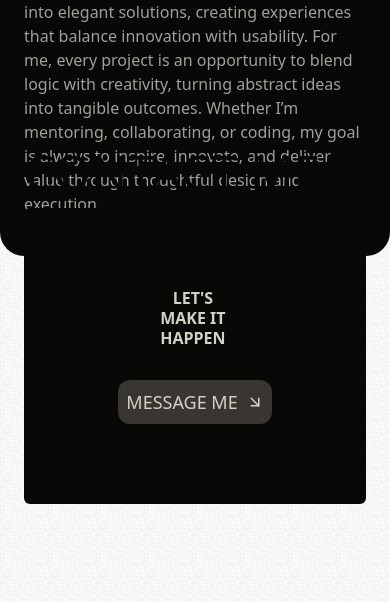
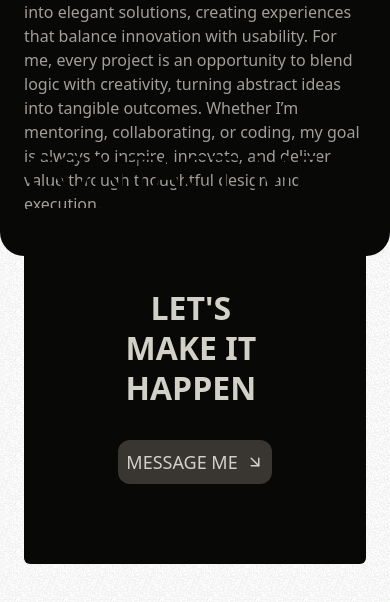
Before and after one commit to Jell13/my-website-next, a Next.js app: page / in a window 390 px wide. Shown: the part 7329-7931 px from the top of the page. Built offline with nearby package versions, Linux system fonts and the light colour scheme.

Commit message:
fixed the contact font size

```diff
--- a/app/sections/Contact.jsx
+++ b/app/sections/Contact.jsx
@@ -71,7 +71,7 @@ const Contact = () => {
             </motion.h2>
             <div className='relative flex flex-col justify-center items-center h-full rounded-md bg-secondary text-primary'>
                 <div className='flex h-fit flex-col justify-center items-center py-20 gap-8'>
-                  <h2 className='uppercase max-w-[10ch] lg:text-[3rem] md:text-[2rem] text-[1rem] text-center font-semibold leading-tight'>
+                  <h2 className='uppercase max-w-[10ch] lg:text-[3rem] md:text-[2rem] text-[2rem] text-center font-semibold leading-tight'>
                     {words.map((w, i) => (
                       <span className='relative inline-block' key={i}>
                         {w}
```
